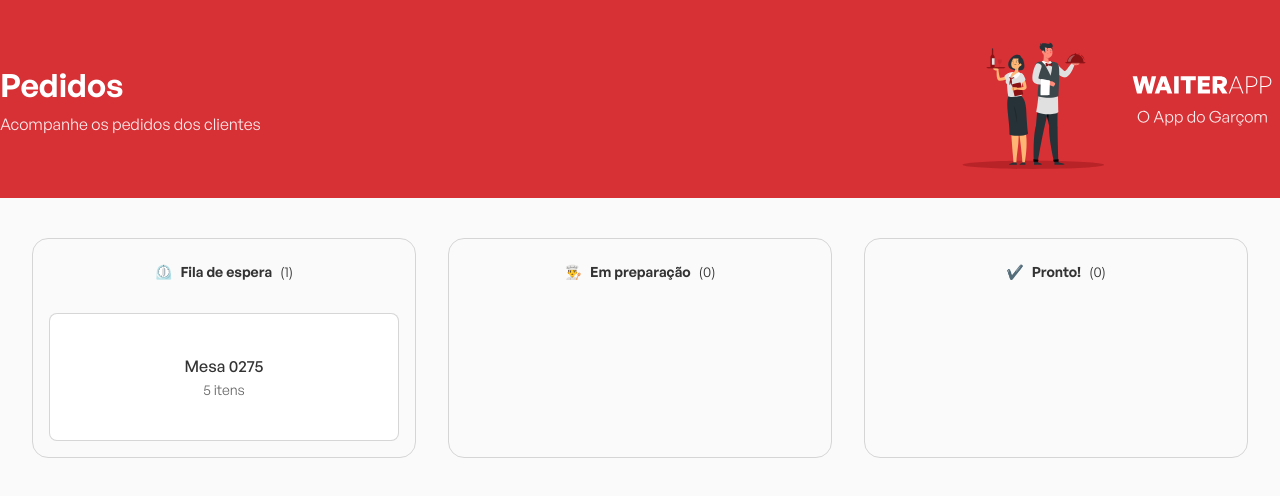
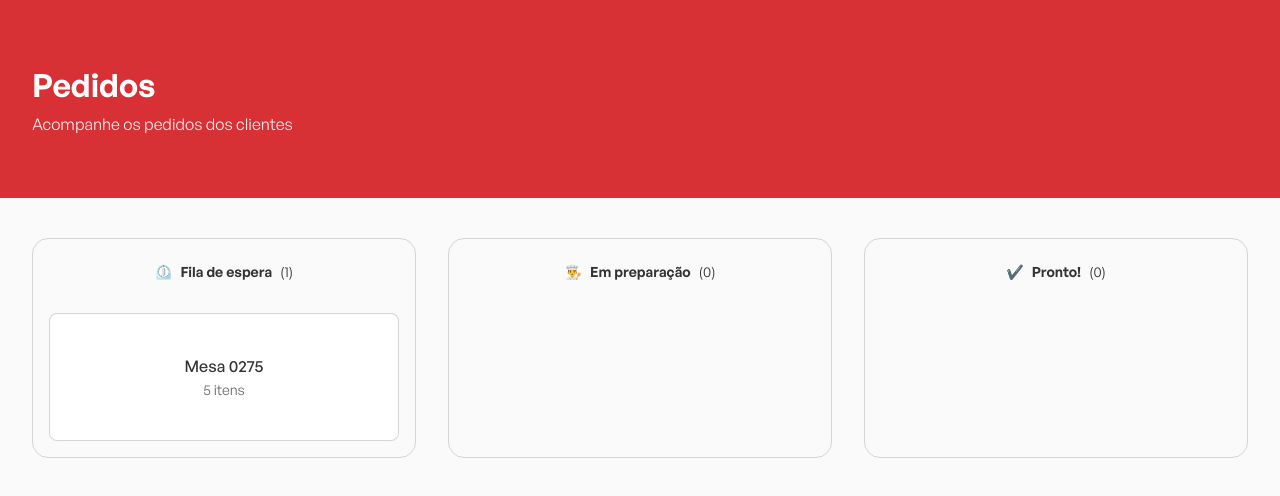
Before and after one commit to VictorTarnovski/react-for-restaurants, a React (Vite) app: page / in a window 1280 px wide. Shown: the top 496 px of the page. Built offline with nearby package versions, Linux system fonts and the light colour scheme.

Commit message:
style: remove logo from header

```diff
--- a/src/components/Header/index.tsx
+++ b/src/components/Header/index.tsx
@@ -1,4 +1,3 @@
-import logo from '../../assets/images/logo.svg'
 import { Container, Content } from './styles'
 
 
@@ -12,7 +11,6 @@
         </div>
       </Content>
 
-      <img src={logo} alt="WAITERAPP" />
     </Container>
   )
 }
```
Also changed, not shown: src/assets/images/logo.svg (deleted).
